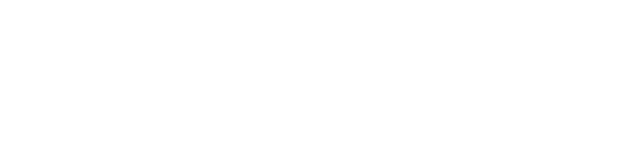
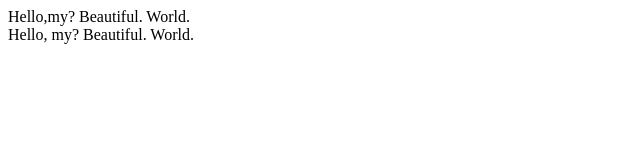
Before and after one commit to Qu1nky/JS_ITOG, a plain HTML site: page 2.html in a window 1280 px wide. Shown: the whole page, without its empty margins (0-640 px from the left). Drawn offline with Linux system fonts and the light colour scheme.

Commit message:
Second final

```diff
--- a/2.html
+++ b/2.html
@@ -3,9 +3,18 @@
 <head>
     <meta charset="UTF-8">
     <meta name="viewport" content="width=device-width, initial-scale=1.0">
+    <link rel="stylesheet" href="css/2.css">
     <title>Document</title>
 </head>
 <body>
+    <div class="container">
+        <div class="text">
+            <div for="" id="text1"></div>
+        </div>
+        <div class="text">
+            <div for="" id="text2"></div>
+        </div>
+    </div>
     <script>
         function formatStr(str){
             let znaki = /([.,!?;:])s*/g;
@@ -14,6 +23,8 @@
             });
             return result.trim().replace(/ +/g, ' ');
         }
+        document.getElementById('text1').textContent = '    Hello,my?    Beautiful.     World.    ';
+        document.getElementById('text2').textContent = formatStr('    Hello,my?    Beautiful.     World.    ');
         console.log(formatStr('    Hello,my?    Beautiful.     World.    '));
     </script>
 </body>
```
